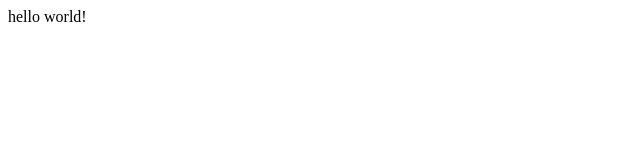
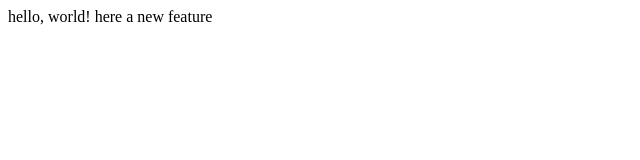
Before and after one commit to PrexaBhavsar/lecture0, a plain HTML site: page index.html in a window 1280 px wide. Shown: the whole page, without its empty margins (0-640 px from the left). Drawn offline with Linux system fonts and the light colour scheme.

Commit message:
added another line

```diff
--- a/index.html
+++ b/index.html
@@ -3,6 +3,7 @@
 <title>My webpage</title>
 </head>
 <body>
-hello world!
+hello, world!
+here a new feature
 </body>
 </html>
```
